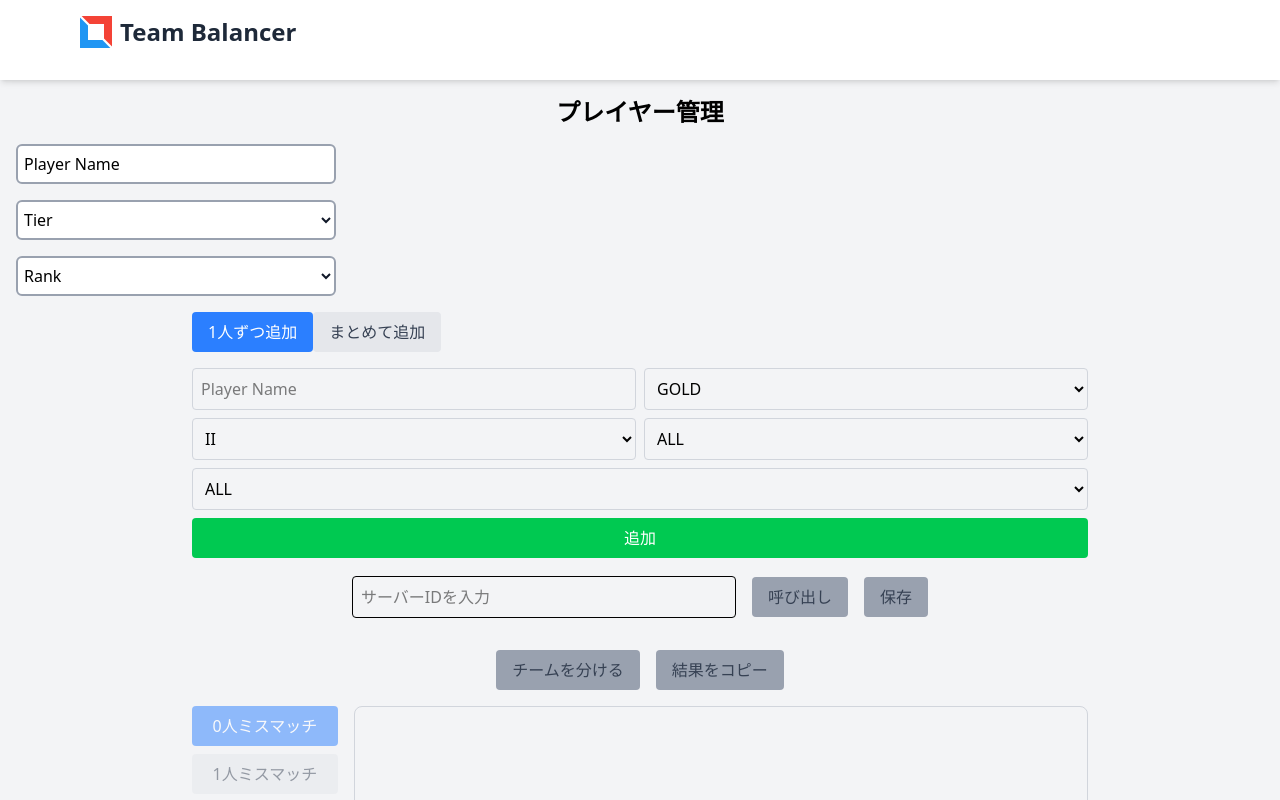
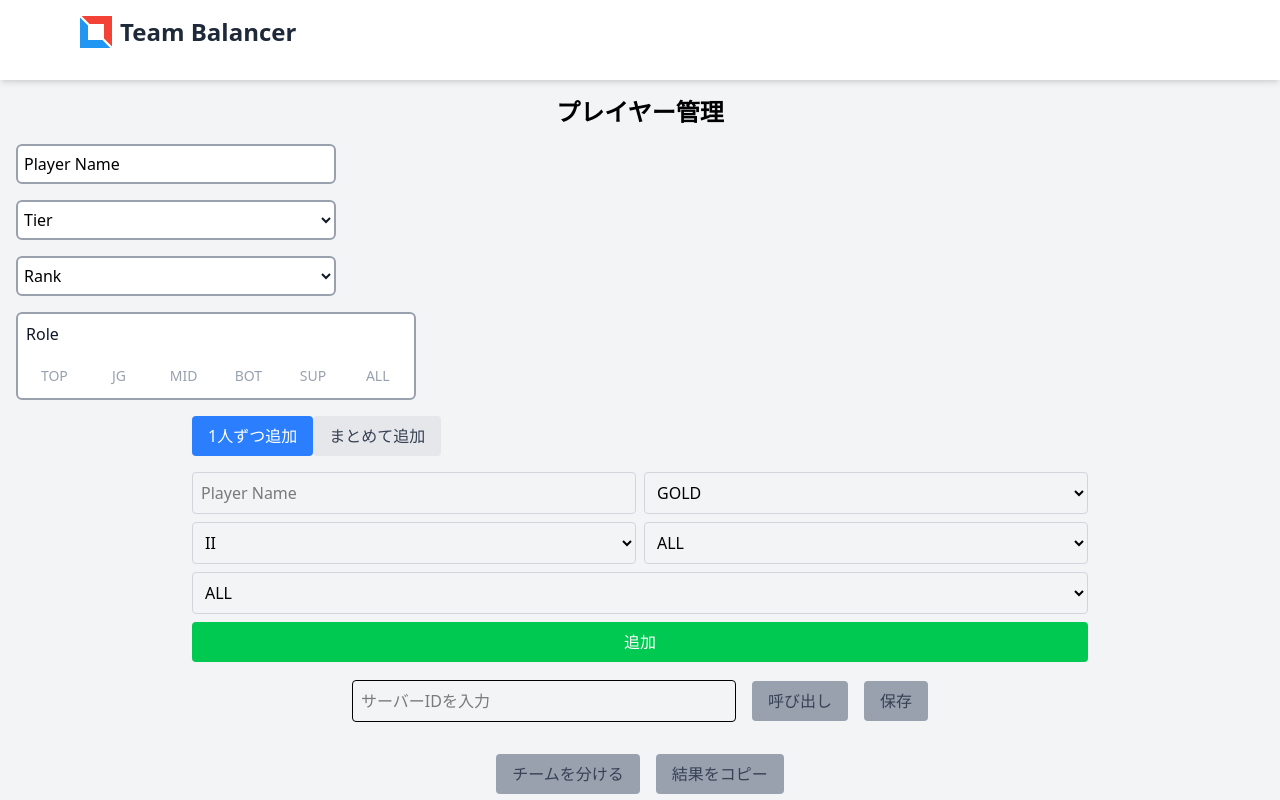
Before and after one commit to karasu354/team-balancer, a Next.js app: page / in a window 1280 px wide. Shown: the top 800 px of the page. Built offline with nearby package versions, Linux system fonts and the light colour scheme.

Commit message:
feature: checkbox

```diff
--- /dev/null
+++ b/components/Input/CheckBox.tsx
@@ -0,0 +1,50 @@
+import React from 'react'
+
+interface Option {
+  label: string
+  value: string
+}
+
+interface Props {
+  values: string[]
+  setValues: (values: string[]) => void
+  label: string
+  options: Option[]
+}
+
+const CheckBox: React.FC<Props> = ({ values, setValues, label, options }) => {
+  const handleCheck = (optionValue: string) => {
+    if (values.includes(optionValue)) {
+      // 選択済みの場合は削除
+      setValues(values.filter((value) => value !== optionValue))
+    } else {
+      // 未選択の場合は追加
+      setValues([...values, optionValue])
+    }
+  }
+
+  return (
+    <div className="relative w-full">
+      <div className="flex w-100 flex-col rounded-md border-2 border-gray-400 bg-white">
+        <p className="p-2 text-gray-900 select-none">{label}</p>
+        <nav className="flex justify-between gap-2 p-2">
+          {options.map((option) => (
+            <div
+              key={option.value}
+              onClick={() => handleCheck(option.value)}
+              className={`min-w-[20px] flex-1 cursor-pointer rounded-md p-1 text-center text-sm transition-colors select-none hover:bg-gray-300 ${
+                values.includes(option.value)
+                  ? 'bg-gray-200 text-gray-900'
+                  : 'bg-white text-gray-400'
+              }`}
+            >
+              {option.label}
+            </div>
+          ))}
+        </nav>
+      </div>
+    </div>
+  )
+}
+
+export default CheckBox
--- a/pages/index.tsx
+++ b/pages/index.tsx
@@ -1,6 +1,7 @@
 import React, { useEffect, useState } from 'react'
 
 import DividedTeamTable from '../components/DividedTeamTable'
+import CheckBox from '../components/Input/CheckBox'
 import Dropdown from '../components/Input/Dropdown'
 import InputText from '../components/Input/InputText'
 import PlayerInputForm from '../components/PlayerInputForm'
@@ -51,6 +52,7 @@ const Home = () => {
   useEffect(() => {
     console.log('value : ', value)
   }, [value])
+  const [values, setValues] = useState<string[]>([])
 
   return (
     <div className="flex min-h-screen flex-col items-center justify-center space-y-4 bg-gray-100 p-4">
@@ -74,6 +76,15 @@ const Home = () => {
         }))}
         value={value}
         setValue={setValue}
+      />
+      <CheckBox
+        label="Role"
+        options={Object.values(roleEnum).map((role) => ({
+          value: role,
+          label: role,
+        }))}
+        values={values}
+        setValues={setValues}
       />
 
       <PlayerInputForm
```
